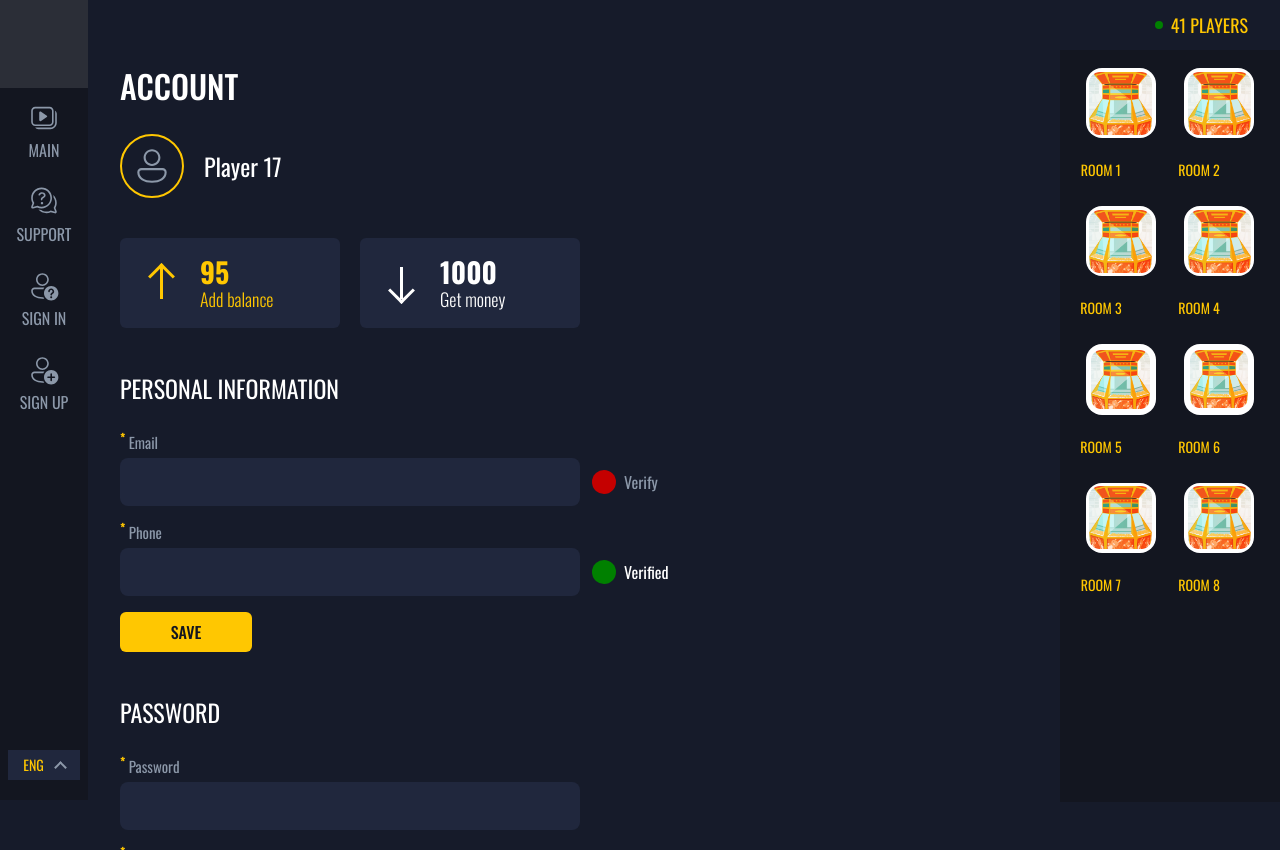
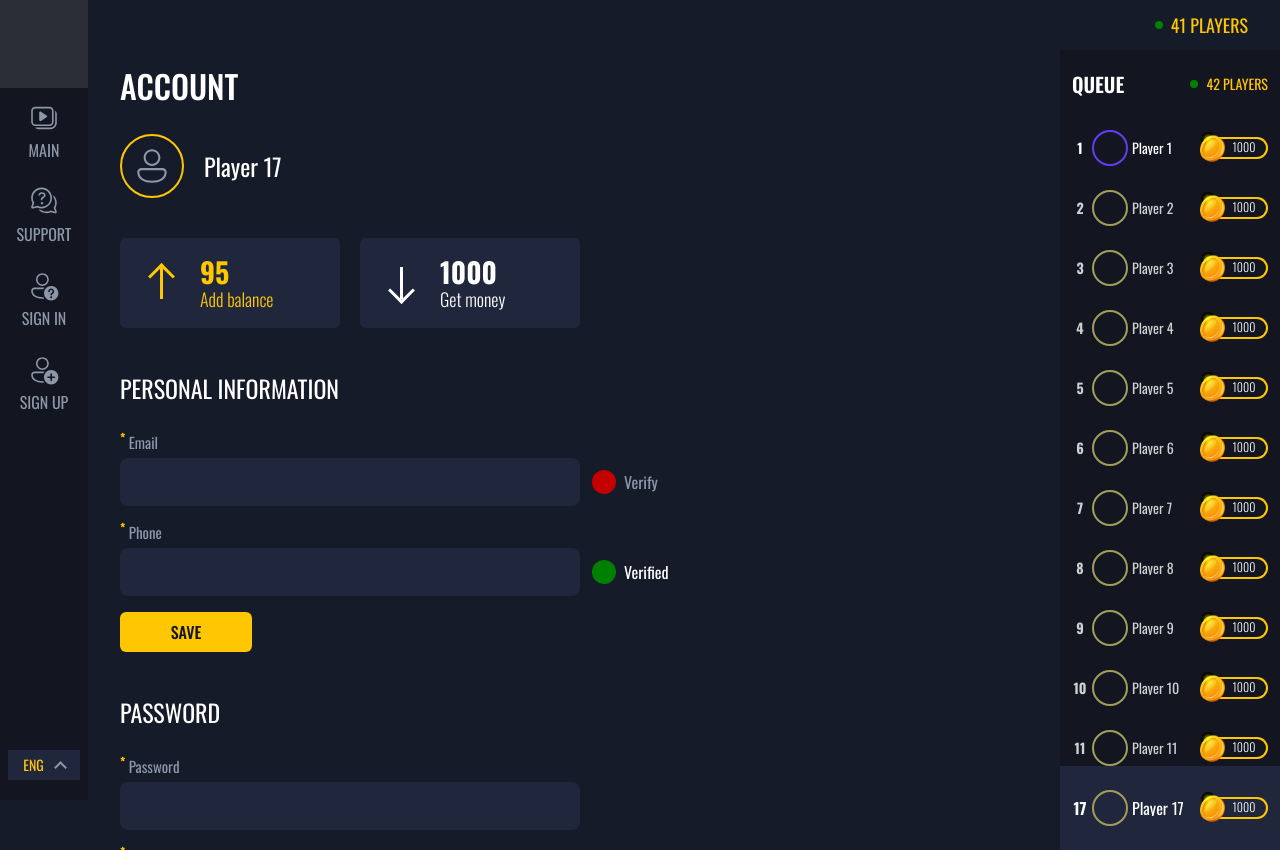
Before and after one commit to Janosense/pusher-coin-fe, a Vue app: page /account in a window 1280 px wide. Built offline with nearby package versions, Linux system fonts and the light colour scheme.

Commit message:
[routine] Fixed styles bug

```diff
--- a/src/views/AccountView.vue
+++ b/src/views/AccountView.vue
@@ -78,8 +78,8 @@ const authentication = useAuthenticationStore();
         </div>
       </div>
     </div>
-    <Queue v-if="authentication.isUserLoggedIn"/>
-    <Rooms view="sidebar" v-else @on-room-click="(roomId) => router.push({ name: 'room', params: { id: roomId } })"/>
+    <Queue v-if="!authentication.isUserLoggedIn"/>
+    <Rooms v-else view="sidebar" @on-room-click="(roomId) => router.push({ name: 'room', params: { id: roomId } })"/>
   </div>
 </template>
 
--- a/src/views/RoomView.vue
+++ b/src/views/RoomView.vue
@@ -63,7 +63,6 @@ const isPlaceBetOverlayOpen = ref(false);
   z-index: 9;
   height: calc(100vh - 218px);
   pointer-events: none;
-  min-height: -webkit-fill-available;
 
   @media (min-width: 768px) {
     height: calc(100vh - 184px);
```
